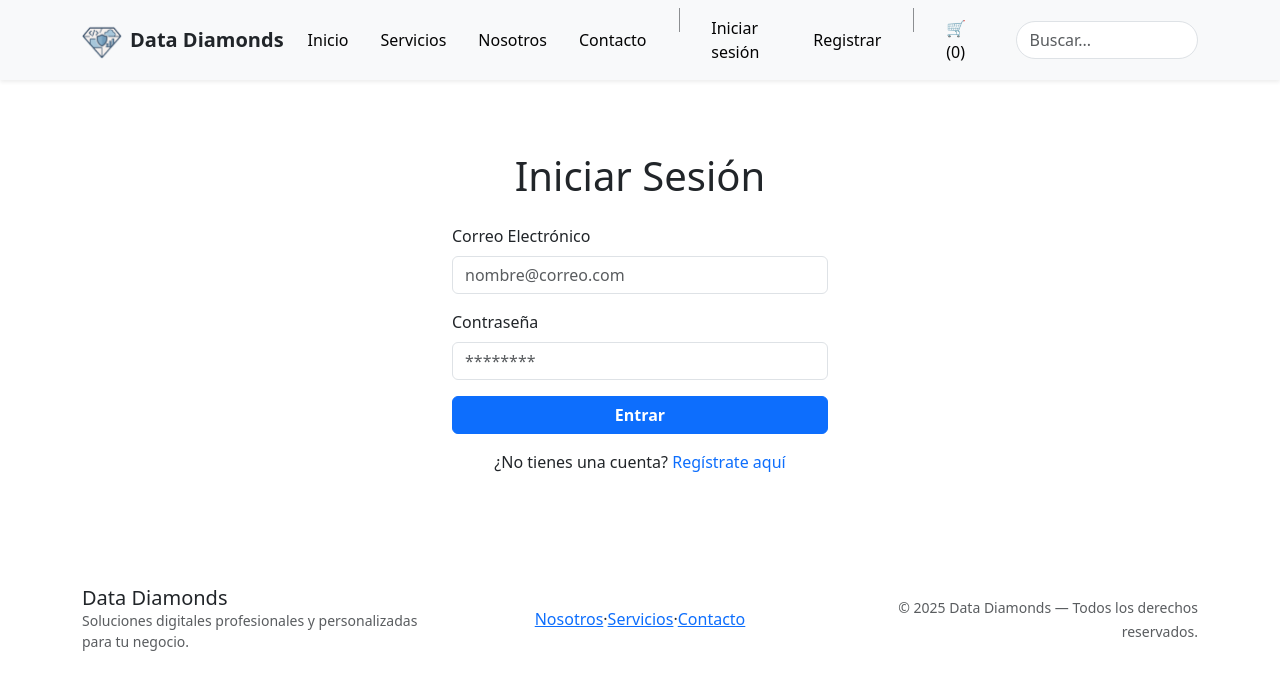
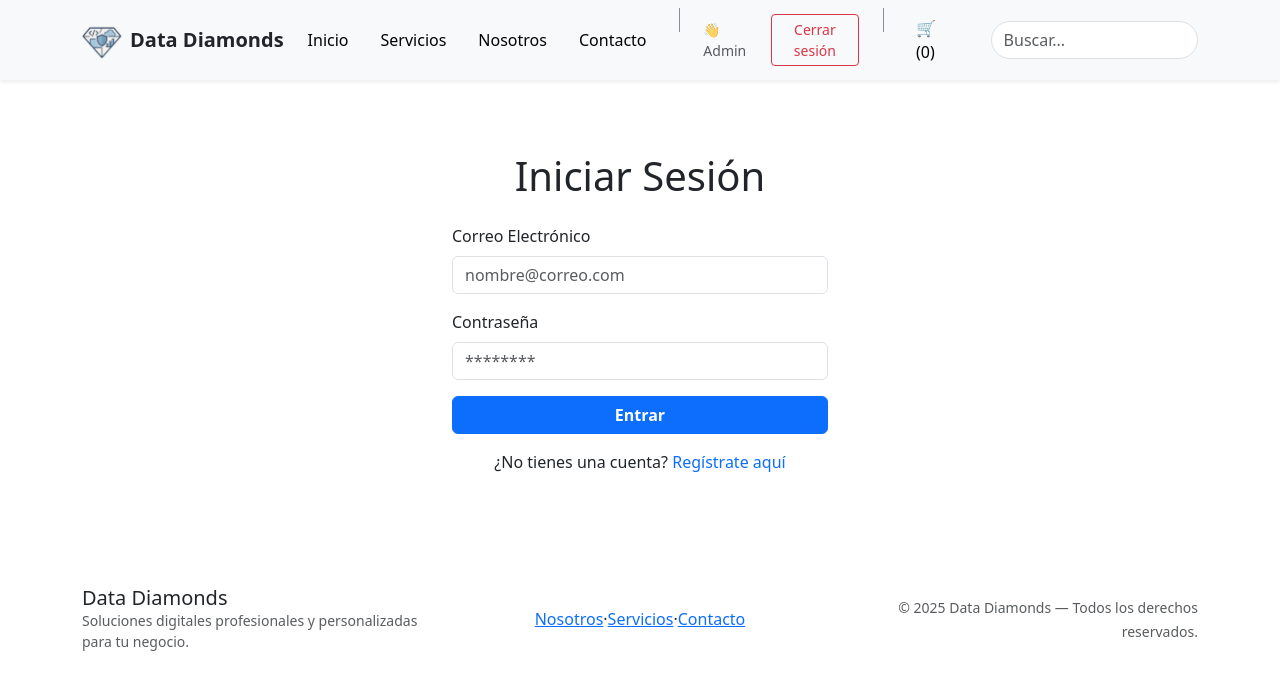
Before and after one commit to reyesgb/react-diamonds, a React (Create React App) app: page /login in a window 1280 px wide. Shown: the top 690 px of the page. Built offline with nearby package versions, Linux system fonts and the light colour scheme; sample sign-in values are in the browser's storage.

Commit message:
Modificacion de NavBar
Se modifica el inicio de sesion, y la parte visual del navBar

```diff
--- a/src/components/NavbarPacrima.js
+++ b/src/components/NavbarPacrima.js
@@ -1,12 +1,14 @@
 import React, { useState } from "react";
-import { Navbar, Container, Nav, Form, FormControl } from "react-bootstrap";
+import { Navbar, Container, Nav, Form, FormControl, Button } from "react-bootstrap";
 import { Link, useNavigate } from "react-router-dom";
 import { useCarrito } from "../context/CarritoContext";
-import Logo from "../assets/images/logo.png"; // 👈 nuevo logo
+import { useAuth } from "../context/AuthContext";
+import Logo from "../assets/images/logo.png";
 
 function NavbarPacrima() {
   const navigate = useNavigate();
   const { carrito } = useCarrito();
+  const { isLoggedIn, isAdmin, user, logout } = useAuth();
   const [busqueda, setBusqueda] = useState("");
   const [sugerencias, setSugerencias] = useState([]);
 
@@ -43,7 +45,7 @@ function NavbarPacrima() {
   return (
     <Navbar bg="light" expand="lg" className="shadow-sm mb-4">
       <Container>
-        {/* LOGO Y NOMBRE */}
+        {/* LOGO */}
         <Navbar.Brand as={Link} to="/" className="d-flex align-items-center">
           <img
             src={Logo}
@@ -56,25 +58,38 @@ function NavbarPacrima() {
         </Navbar.Brand>
 
         <Nav className="ms-auto align-items-center gap-3">
-          {/* LINKS PRINCIPALES */}
           <Nav.Link as={Link} to="/">Inicio</Nav.Link>
           <Nav.Link as={Link} to="/servicios">Servicios</Nav.Link>
           <Nav.Link as={Link} to="/nosotros">Nosotros</Nav.Link>
           <Nav.Link as={Link} to="/contacto">Contacto</Nav.Link>
 
-          <div
-            className="vr mx-2"
-            style={{ height: "24px", opacity: "0.5" }}
-          ></div>
+          <div className="vr mx-2" style={{ height: "24px", opacity: "0.5" }}></div>
 
-          {/* LOGIN Y REGISTRO */}
-          <Nav.Link as={Link} to="/login">Iniciar sesión</Nav.Link>
-          <Nav.Link as={Link} to="/register">Registrar</Nav.Link>
+          {/* Si hay sesión, mostrar usuario y botón logout */}
+          {isLoggedIn ? (
+            <>
+              <span className="text-muted small">
+                👋 {isAdmin ? "Admin" : user?.nombre?.split(" ")[0]}
+              </span>
+              <Button
+                variant="outline-danger"
+                size="sm"
+                onClick={() => {
+                  logout();
+                  navigate("/");
+                }}
+              >
+                Cerrar sesión
+              </Button>
+            </>
+          ) : (
+            <>
+              <Nav.Link as={Link} to="/login">Iniciar sesión</Nav.Link>
+              <Nav.Link as={Link} to="/register">Registrar</Nav.Link>
+            </>
+          )}
 
-          <div
-            className="vr mx-2"
-            style={{ height: "24px", opacity: "0.5" }}
-          ></div>
+          <div className="vr mx-2" style={{ height: "24px", opacity: "0.5" }}></div>
 
           {/* CARRITO */}
           <Nav.Link as={Link} to="/carrito">🛒 ({carrito.length})</Nav.Link>
--- a/src/context/AuthContext.js
+++ b/src/context/AuthContext.js
@@ -1,3 +1,4 @@
+// ✅ AuthContext.js (actualizado)
 import React, { createContext, useContext, useState, useEffect } from "react";
 
 const AuthContext = createContext();
@@ -7,12 +8,10 @@ export function AuthProvider({ children }) {
   const [isAdmin, setIsAdmin] = useState(false);
 
   useEffect(() => {
-    // Cargar sesión desde localStorage
     const userData = localStorage.getItem("userLogged");
     const adminData = localStorage.getItem("adminLogged");
-
     if (adminData === "true") setIsAdmin(true);
-    else if (userData) setUser(JSON.parse(userData));
+    if (userData) setUser(JSON.parse(userData));
   }, []);
 
   const login = (data) => {
@@ -41,8 +40,10 @@ export function AuthProvider({ children }) {
     setIsAdmin(false);
   };
 
+  const isLoggedIn = isAdmin || !!user;
+
   return (
-    <AuthContext.Provider value={{ user, isAdmin, login, logout }}>
+    <AuthContext.Provider value={{ user, isAdmin, isLoggedIn, login, logout }}>
       {children}
     </AuthContext.Provider>
   );
```
